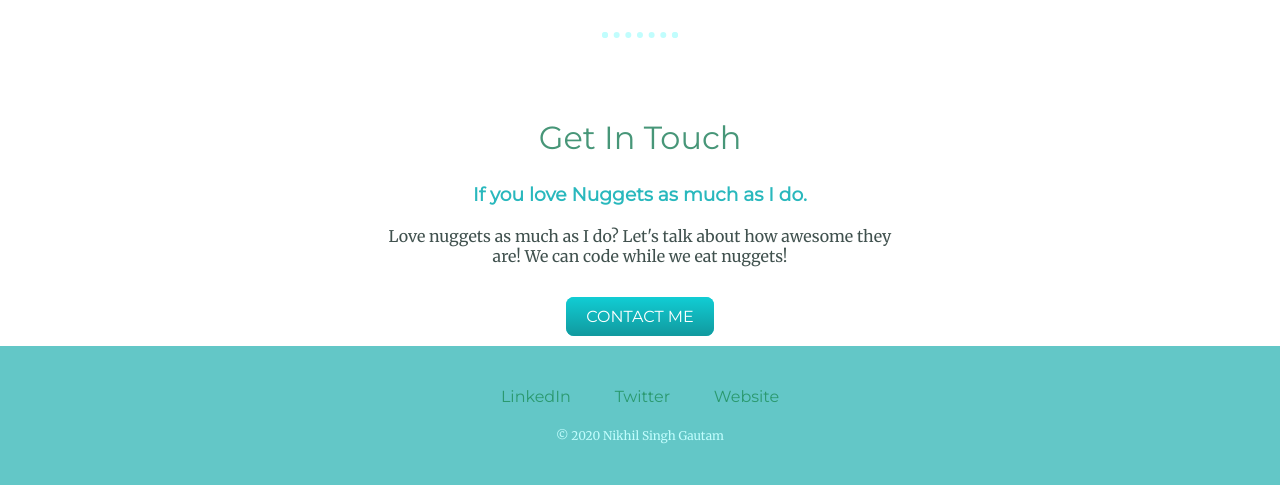
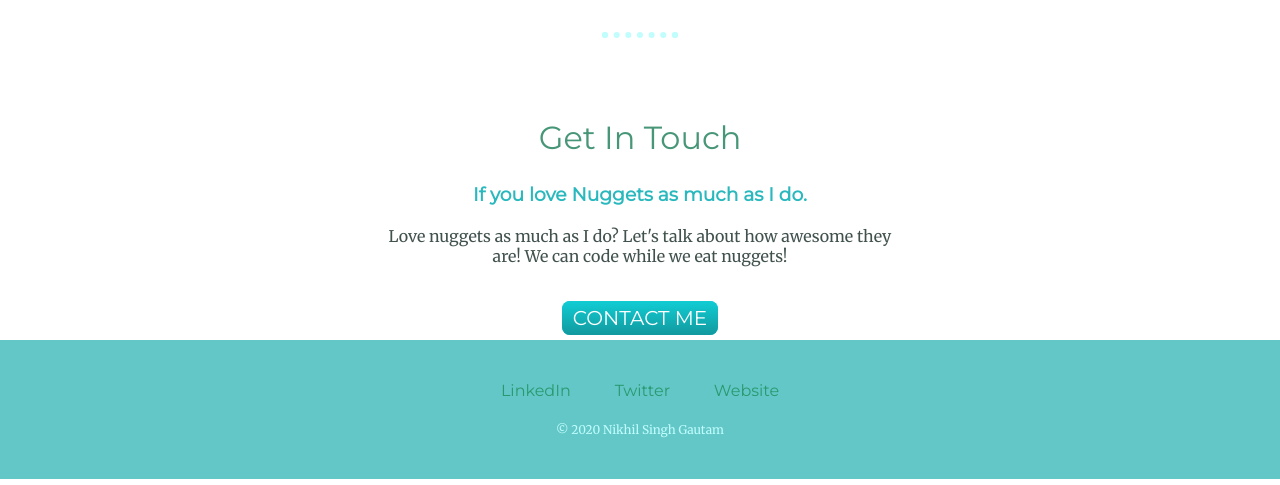
Before and after one commit to nick9124/css-personal-site, a plain HTML site: page index.html in a window 1280 px wide. Shown: the part 1816-2301 px from the top of the page. Drawn offline with Linux system fonts and the light colour scheme.

Commit message:
Update styles.css

```diff
--- a/styles.css
+++ b/styles.css
@@ -60,7 +60,7 @@ a:hover {
 
 .middle-container {
   position: relative;
-  padding-bottom: 20px;
+  padding-bottom: 10px;
 }
 
 .bottom-container {
@@ -126,9 +126,9 @@ a:hover {
   border-radius: 8px;
   font-family: "Montserrat", sans-serif;
   color: #ffffff;
- /* font-size: 20px; */
-  padding: 0.7rem 1.4rem;
-   padding: 10px 20px;
+  font-size: 20px;
+  padding: 0.3rem 0.7rem;
+ /*  padding: 10px 20px; */
   text-decoration: none;
 }
 
```
